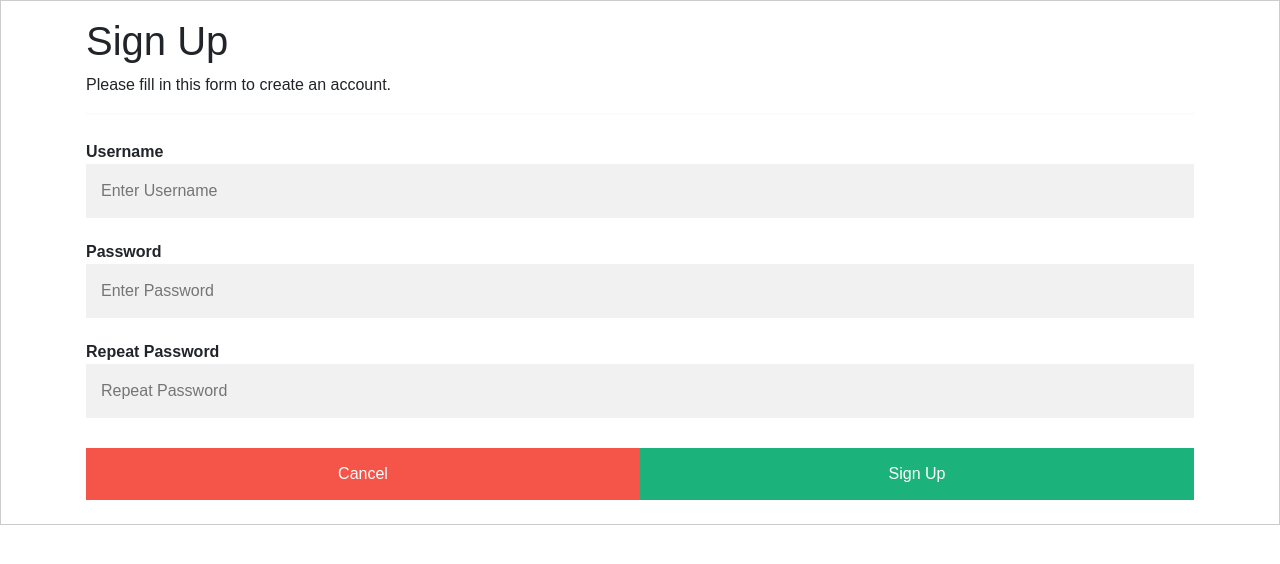
After one commit to Saleemalik/time_management, a Django app: page /register/ in a window 1280 px wide. The commit adds this page. Shown: the top 564 px of the page. Run offline with Django 5.2, Linux system fonts and the light colour scheme.

Commit message:
registration completed

```diff
--- a/task_management/settings.py
+++ b/task_management/settings.py
@@ -46,6 +46,8 @@ INSTALLED_APPS = [
 
 ]
 
+CSRF_COOKIE_NAME = "csrftoken"
+
 REST_FRAMEWORK = {
     'DEFAULT_AUTHENTICATION_CLASSES': (
         'rest_framework_simplejwt.authentication.JWTAuthentication',
@@ -54,6 +56,8 @@ REST_FRAMEWORK = {
     'DEFAULT_PERMISSION_CLASSES': [
         'rest_framework.permissions.DjangoModelPermissionsOrAnonReadOnly'
     ],
+    'DEFAULT_PAGINATION_CLASS': 'rest_framework.pagination.PageNumberPagination',
+    'PAGE_SIZE': 10
 
 }
 
--- a/taskapp/templates/base.html
+++ b/taskapp/templates/base.html
@@ -21,6 +21,11 @@
     <script src="https://cdn.jsdelivr.net/npm/bootstrap@5.0.2/dist/js/bootstrap.bundle.min.js" integrity="sha384-MrcW6ZMFYlzcLA8Nl+NtUVF0sA7MsXsP1UyJoMp4YLEuNSfAP+JcXn/tWtIaxVXM" crossorigin="anonymous"></script>
     <script src="https://cdn.jsdelivr.net/npm/axios/dist/axios.min.js"></script>
     <script>
+      axios.defaults.xsrfHeaderName = "X-CSRFTOKEN";
+      axios.defaults.xsrfCookieName = "csrftoken";
+
+    </script>
+    {% comment %} <script>
       let accessToken = null;
       let refreshToken = null;
 
@@ -42,7 +47,7 @@
           return Promise.reject(error);
         }
       )
-    </script>
+    </script> {% endcomment %}
 
 
     <!-- Option 2: Separate Popper and Bootstrap JS -->
--- a/taskapp/templates/login.html
+++ b/taskapp/templates/login.html
@@ -68,7 +68,11 @@
     <button type="submit">Login</button>
 
   </div>
+  <div class="container">
+      <span class="password"><a href="/register/">Register as new user?</a></span>
+    </div>
 </form>
+
 <script>
     document.getElementById("loginForm").addEventListener("submit", function(e){
         e.preventDefault()
--- /dev/null
+++ b/taskapp/templates/register.html
@@ -0,0 +1,155 @@
+{% extends "base.html" %}
+{% block content %}
+
+<style>
+    body {font-family: Arial, Helvetica, sans-serif;}
+    * {box-sizing: border-box}
+
+    /* Full-width input fields */
+    input[type=text], input[type=password] {
+      width: 100%;
+      padding: 15px;
+      display: inline-block;
+      border: none;
+      background: #f1f1f1;
+    }
+
+    .section {
+      margin: 5px 0 22px 0;
+    }
+    .error-validation {
+      color: red;
+    }
+
+    input[type=text]:focus, input[type=password]:focus {
+      background-color: #ddd;
+      outline: none;
+    }
+
+    hr {
+      border: 1px solid #f1f1f1;
+      margin-bottom: 25px;
+    }
+
+    /* Set a style for all buttons */
+    button {
+      background-color: #04AA6D;
+      color: white;
+      padding: 14px 20px;
+      margin: 8px 0;
+      border: none;
+      cursor: pointer;
+      width: 100%;
+      opacity: 0.9;
+    }
+
+    button:hover {
+      opacity:1;
+    }
+
+    /* Extra styles for the cancel button */
+    .cancelbtn {
+      padding: 14px 20px;
+      background-color: #f44336;
+    }
+
+    /* Float cancel and signup buttons and add an equal width */
+    .cancelbtn, .signupbtn {
+      float: left;
+      width: 50%;
+    }
+
+    /* Add padding to container elements */
+    .container {
+      padding: 16px;
+    }
+
+    /* Clear floats */
+    .clearfix::after {
+      content: "";
+      clear: both;
+      display: table;
+    }
+
+    /* Change styles for cancel button and signup button on extra small screens */
+    @media screen and (max-width: 300px) {
+      .cancelbtn, .signupbtn {
+         width: 100%;
+      }
+    }
+    </style>
+  <body>
+
+        <form id="registrationForm" style="border:1px solid #ccc">
+          <div class="container">
+            <h1>Sign Up</h1>
+            <p>Please fill in this form to create an account.</p>
+            <hr>
+            <div class='section'>
+              <label for="username"><b>Username</b></label>
+              <input type="text" placeholder="Enter Username" id="username" required>
+            </div>
+            <div class='section'>
+
+            <label for="password"><b>Password</b></label>
+            <input type="password" placeholder="Enter Password" id="psw" required>
+          </div>
+          <div class='section'>
+            <label for="psw-repeat"><b>Repeat Password</b></label>
+            <input type="password" placeholder="Repeat Password" id="psw-repeat"  oninput=onWriteRptPsw() required>
+            <small class="error-validation" id="psw-repeat-valid"></small>
+          </div>
+
+            <div class="clearfix">
+                <a href="/login/"><button type="button"  class="cancelbtn"> Cancel</button></a>
+              <button type="submit" class="signupbtn">Sign Up</button>
+            </div>
+          </div>
+        </form>
+
+  </body>
+<script>
+  document.getElementById("registrationForm").addEventListener("submit", function(e){
+    e.preventDefault()
+
+    const username = document.querySelector("#username").value
+    const psw = document.querySelector("#psw").value
+    const psw_repeat = document.querySelector("#psw-repeat").value
+    if(psw!==psw_repeat) {
+      alert("PassWord do not match")
+      return
+    }
+
+    axios.post('/api/register/', {
+        username: username,
+        password: psw
+    })
+    .then(response=>{
+        alert(response.data.message)
+    })
+    .catch(error => {
+      console.log(error)
+        alert(`Registration Failed: ${JSON.stringify(error.response.data) }`)
+    })
+})
+
+const onWriteRptPsw = ( ) => {
+  const psw = document.querySelector("#psw").value
+  const psw_repeat = document.querySelector("#psw-repeat").value
+  const validationText = document.getElementById("psw-repeat-valid");
+
+
+  if (psw !== psw_repeat && psw_repeat !== ""){
+    validationText.textContent = "Password do not match"
+    validationText.style = ["color: red"]
+  } else if(psw === psw_repeat && psw_repeat !== "") {
+    validationText.textContent = "Password matched"
+    validationText.style = ["color: green"]
+  } else {
+    validationText.textContent = ""
+  }
+
+}
+
+</script>
+{% endblock %}
--- a/taskapp/urls.py
+++ b/taskapp/urls.py
@@ -6,7 +6,7 @@ from rest_framework_simplejwt.views import (
 )
 
 from .views import (UserViewSet, LoginView,
-                    HomeView, RegisterView)
+                    HomeView, RegisterView, RegisterAPIView)
 
 
 router = routers.DefaultRouter()
@@ -14,6 +14,8 @@ router.register('users', UserViewSet)
 
 urlpatterns = [
     path('', HomeView.as_view(), name='home'),
+    path('api/', include(router.urls)),
+    path('api/register/', RegisterAPIView.as_view(), name='api_register' ),
     path('api/token/', TokenObtainPairView.as_view(), name='token_obtain_pair'),
     path('api/token/refresh/', TokenRefreshView.as_view(), name='token_refresh'),
     path('login/', LoginView.as_view(), name='login'),
--- a/taskapp/views.py
+++ b/taskapp/views.py
@@ -1,12 +1,12 @@
-from django.shortcuts import render
+from django.shortcuts import render, redirect
 from rest_framework.viewsets import ModelViewSet
-from rest_framework.views import APIView
-from rest_framework.permissions import IsAuthenticated
+from rest_framework.views import APIView, Response, status
+from rest_framework.permissions import IsAuthenticated, AllowAny
 from django.contrib.auth.models import User
 from django.views import View
 from django.contrib.auth.mixins import LoginRequiredMixin
 
-from .serializers import UserSerializer
+from .serializers import UserSerializer, RegisterSerializer
 
 # Create your views here.
 
@@ -30,6 +30,15 @@ class RegisterView(View):
     def get(self, request, *args, **kwargs):
         return render(request, self.template_name)
 
+class RegisterAPIView(APIView):
+    permission_classes = [AllowAny,]
+    def post(self, request):
+        serializer=RegisterSerializer(data=request.data)
+        if serializer.is_valid():
+            serializer.save()
+            return Response({'message': 'Regisration Done Successfully'}, status=status.HTTP_200_OK)
+        return Response(serializer.errors, status=status.HTTP_400_BAD_REQUEST)
+
 
 
 
```
Also changed, not shown: taskapp/serializers.py (+15 -0 lines).
